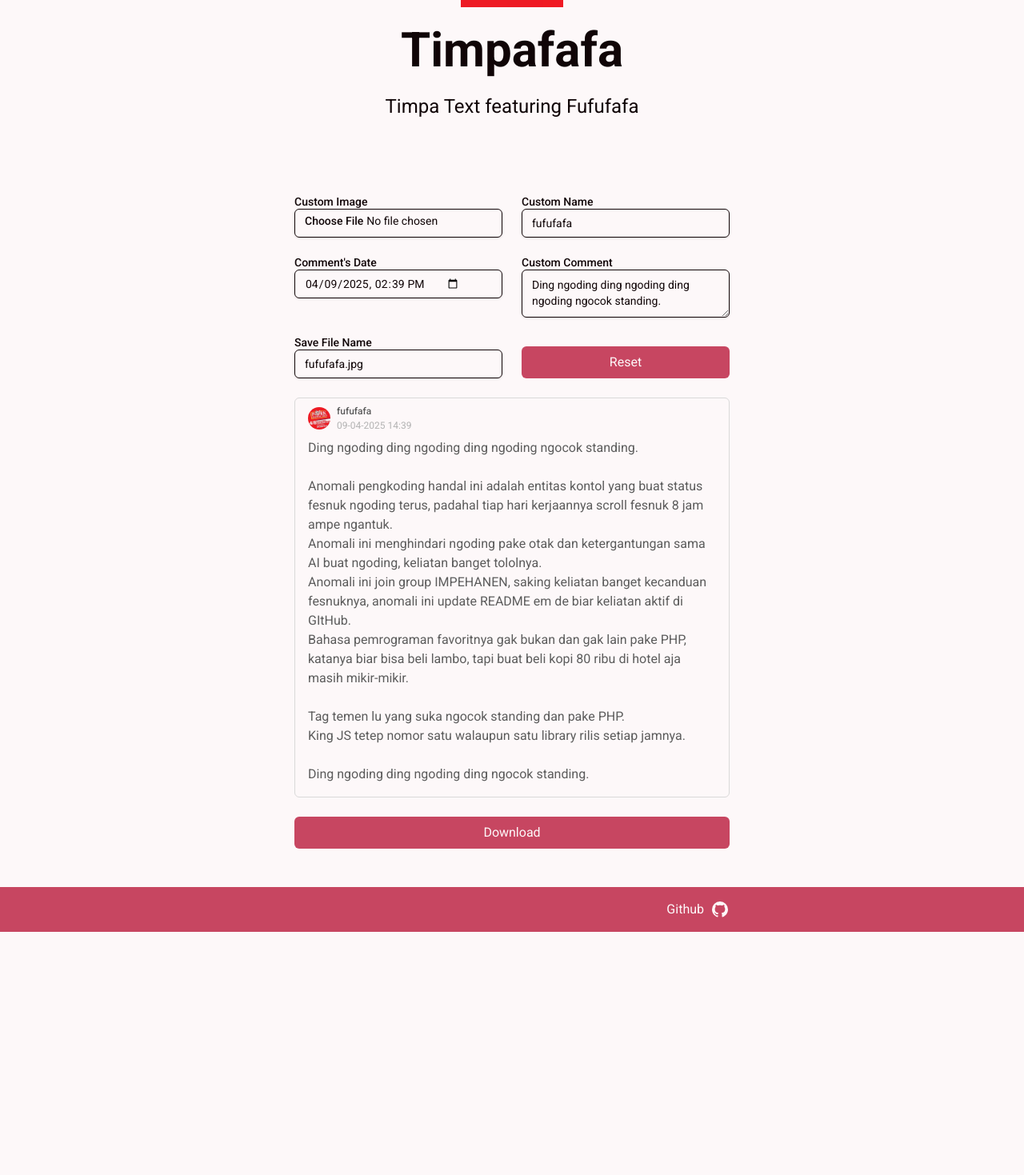
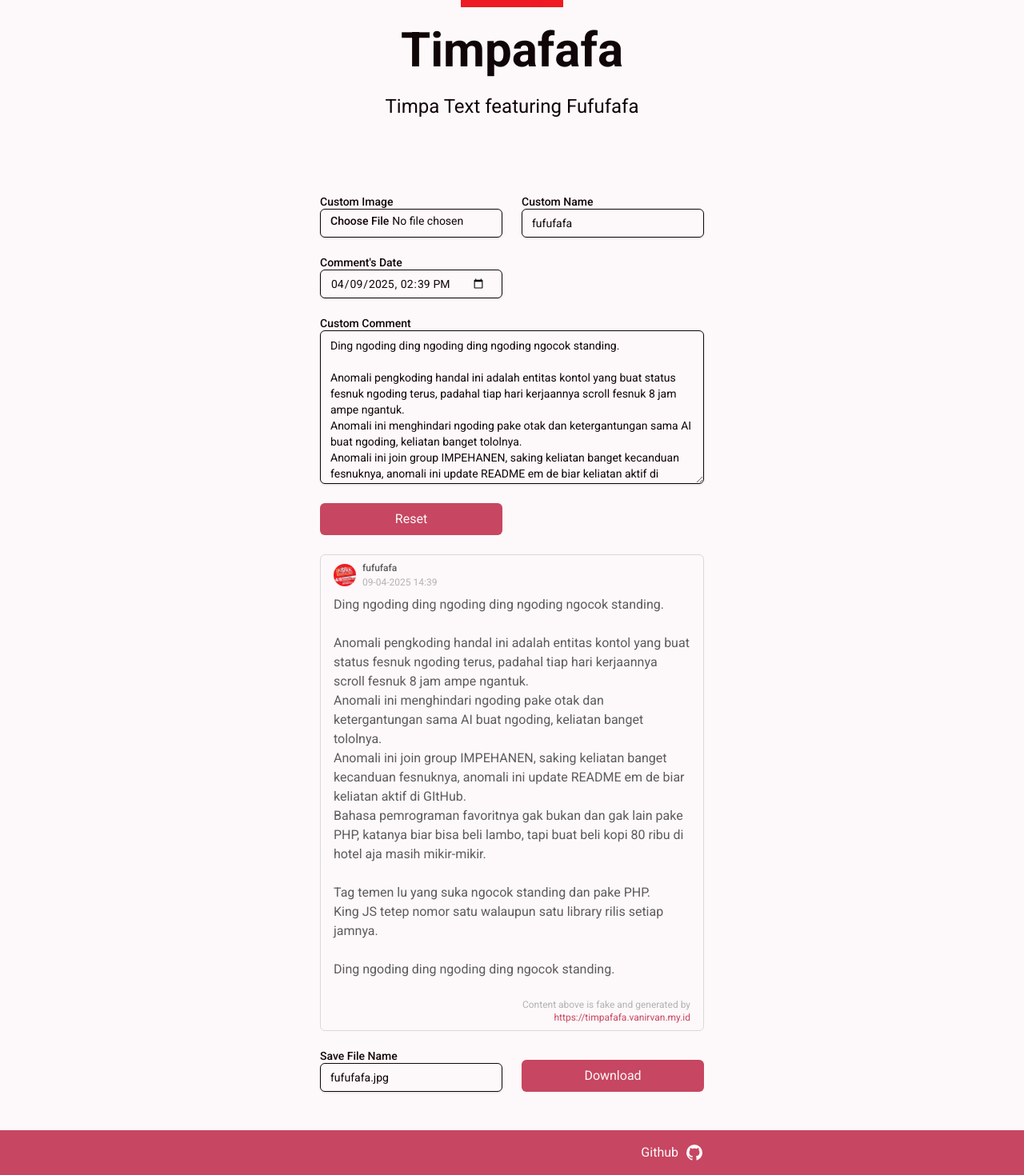
Before and after one commit to vanirvan/timpafafa, a React (Vite) app: page / in a window 1280 px wide. Shown: the part 167-1636 px from the top of the page at 80% size. Before the commit the page ends 1332 px from the top, so only its background shows below. Built offline with nearby package versions, Linux system fonts and the light colour scheme.

Commit message:
changes: add watermark & change layout

```diff
--- a/src/components/Footer.tsx
+++ b/src/components/Footer.tsx
@@ -6,7 +6,7 @@ export default function Footer() {
       id="footer"
       className="bg-primary text-primary-foreground relative w-full py-4"
     >
-      <div className="mx-auto max-w-xl px-4">
+      <div className="mx-auto max-w-lg px-4">
         <a
           href="https://github.com/vanirvan/timpafafa"
           className="group flex cursor-pointer justify-end gap-2"
--- a/src/components/GithubButton.tsx
+++ /dev/null
@@ -1,24 +0,0 @@
-import { SVGProps } from "react";
-
-export default function GithubButton() {
-  return (
-    <a
-      href="https://github.com/vanirvan/timpafafa"
-      className="fixed right-6 bottom-6 flex size-12 items-center justify-center rounded-md border-2 transition-colors"
-    >
-      <GithubIcon className="size-8" />
-    </a>
-  );
-}
-
-// icons by: https://icones.js.org/
-function GithubIcon(props: SVGProps<SVGSVGElement>) {
-  return (
-    <svg xmlns="http://www.w3.org/2000/svg" viewBox="0 0 24 24" {...props}>
-      <path
-        fill="currentColor"
-        d="M12 2A10 10 0 0 0 2 12c0 4.42 2.87 8.17 6.84 9.5c.5.08.66-.23.66-.5v-1.69c-2.77.6-3.36-1.34-3.36-1.34c-.46-1.16-1.11-1.47-1.11-1.47c-.91-.62.07-.6.07-.6c1 .07 1.53 1.03 1.53 1.03c.87 1.52 2.34 1.07 2.91.83c.09-.65.35-1.09.63-1.34c-2.22-.25-4.55-1.11-4.55-4.92c0-1.11.38-2 1.03-2.71c-.1-.25-.45-1.29.1-2.64c0 0 .84-.27 2.75 1.02c.79-.22 1.65-.33 2.5-.33s1.71.11 2.5.33c1.91-1.29 2.75-1.02 2.75-1.02c.55 1.35.2 2.39.1 2.64c.65.71 1.03 1.6 1.03 2.71c0 3.82-2.34 4.66-4.57 4.91c.36.31.69.92.69 1.85V21c0 .27.16.59.67.5C19.14 20.16 22 16.42 22 12A10 10 0 0 0 12 2"
-      ></path>
-    </svg>
-  );
-}
--- a/src/components/Hero.tsx
+++ b/src/components/Hero.tsx
@@ -1,7 +1,7 @@
 export default function HeroSection() {
   return (
     <section id="hero" className="relative w-full py-12">
-      <div className="relative mx-auto flex w-full max-w-xl flex-col items-center justify-center gap-6 px-4">
+      <div className="relative mx-auto flex w-full max-w-lg flex-col items-center justify-center gap-6 px-4">
         <img
           src={"/fufufafa_icon.jpg"}
           alt="fufufafa image"
--- a/src/components/canvas/Canvas.tsx
+++ b/src/components/canvas/Canvas.tsx
@@ -4,7 +4,7 @@ import CanvasResult from "@/components/canvas/CanvasResult";
 export default function Canvas() {
   return (
     <section id="playground" className="relative my-12 w-full">
-      <div className="relative mx-auto flex w-full max-w-xl flex-col gap-6 px-4">
+      <div className="relative mx-auto flex w-full max-w-lg flex-col gap-6 px-4">
         <CanvasEditor />
         <CanvasResult />
       </div>
--- a/src/components/canvas/CanvasEditor.tsx
+++ b/src/components/canvas/CanvasEditor.tsx
@@ -16,7 +16,7 @@ export default function CanvasEditor() {
   };
 
   return (
-    <div className="grid grid-cols-2 gap-6">
+    <div className="grid grid-cols-1 gap-6 md:grid-cols-2">
       <div className="flex flex-col gap-0.5">
         <Label>Custom Image</Label>
         <Input
@@ -44,22 +44,13 @@ export default function CanvasEditor() {
           className="w-full"
         />
       </div>
-      <div className="flex flex-col gap-0.5">
+      <div className="flex flex-col gap-0.5 md:col-span-2">
         <Label>Custom Comment</Label>
         <Textarea
           placeholder="Your comment"
           value={canvasValue.content}
           onChange={(e) => canvasValue.setContent(e.target.value)}
-        />
-      </div>
-      <div className="flex flex-col gap-0.5">
-        <Label>Save File Name</Label>
-        <Input
-          type="text"
-          value={canvasValue.fileName}
-          placeholder="Enter custom name"
-          onChange={(e) => canvasValue.setFileName(e.target.value)}
-          className="w-full"
+          className="min-h-48"
         />
       </div>
       <div className="flex flex-col gap-0.5">
@@ -73,38 +64,3 @@ export default function CanvasEditor() {
     </div>
   );
 }
-
-// export default function CanvasEditor() {
-//   const canvasEditor = useCanvasStore((state) => state);
-
-//   return (
-//     <div className="grid grid-cols-2 gap-6">
-//       <input
-//         type="file"
-//         accept="image/jpg, image/jpeg, image/png"
-//         onChange={(e) => changeImageHandler(e)}
-//         className="border-2"
-//       />
-//       <input
-//         type="text"
-//         value={canvasEditor.name}
-//         onChange={(e) => canvasEditor.setName(e.target.value)}
-//         placeholder="Name"
-//         className="border-2"
-//       />
-//       <input
-//         type="datetime-local"
-//         value={canvasEditor.dateTime}
-//         onChange={(e) => canvasEditor.setDateTime(e.target.value)}
-//         placeholder="Date Time"
-//         className="border-2"
-//       />
-//       <textarea
-//         value={canvasEditor.content}
-//         onChange={(e) => canvasEditor.setContent(e.target.value)}
-//         placeholder="Content"
-//         className="border-2"
-//       />
-//     </div>
-//   );
-// }
--- a/src/components/canvas/CanvasResult.tsx
+++ b/src/components/canvas/CanvasResult.tsx
@@ -1,5 +1,8 @@
 import html2canvas from "html2canvas";
 import { useRef } from "react";
+
+import { Input } from "@/components/ui/input";
+import { Label } from "@/components/ui/label";
 
 import { formatDate } from "@/lib/format-date";
 import { useCanvasStore } from "@/lib/stores/canvas-editor-store";
@@ -34,14 +37,32 @@ export default function CanvasResult() {
           <pre className="font-roboto w-full py-2 break-words text-[#5c5c5c]">
             {canvasValue.content}
           </pre>
+          <p className="mt-4 ml-auto flex flex-col text-end text-xs text-[#b3b3b3]">
+            Content above is fake and generated by{" "}
+            <span className="text-[#c74661]">
+              https://timpafafa.vanirvan.my.id
+            </span>
+          </p>
         </div>
       </div>
-      <button
-        onClick={handleDownload}
-        className="bg-primary text-primary-foreground hover:bg-primary/80 cursor-pointer rounded-md px-4 py-2 transition-colors"
-      >
-        Download
-      </button>
+      <div className="grid grid-cols-2 gap-6">
+        <div className="flex flex-col gap-0.5">
+          <Label>Save File Name</Label>
+          <Input
+            type="text"
+            value={canvasValue.fileName}
+            placeholder="Enter custom name"
+            onChange={(e) => canvasValue.setFileName(e.target.value)}
+            className="w-full"
+          />
+        </div>
+        <button
+          onClick={handleDownload}
+          className="bg-primary text-primary-foreground hover:bg-primary/80 mt-auto w-full cursor-pointer rounded-md px-4 py-2 transition-colors"
+        >
+          Download
+        </button>
+      </div>
     </>
   );
 }
```
